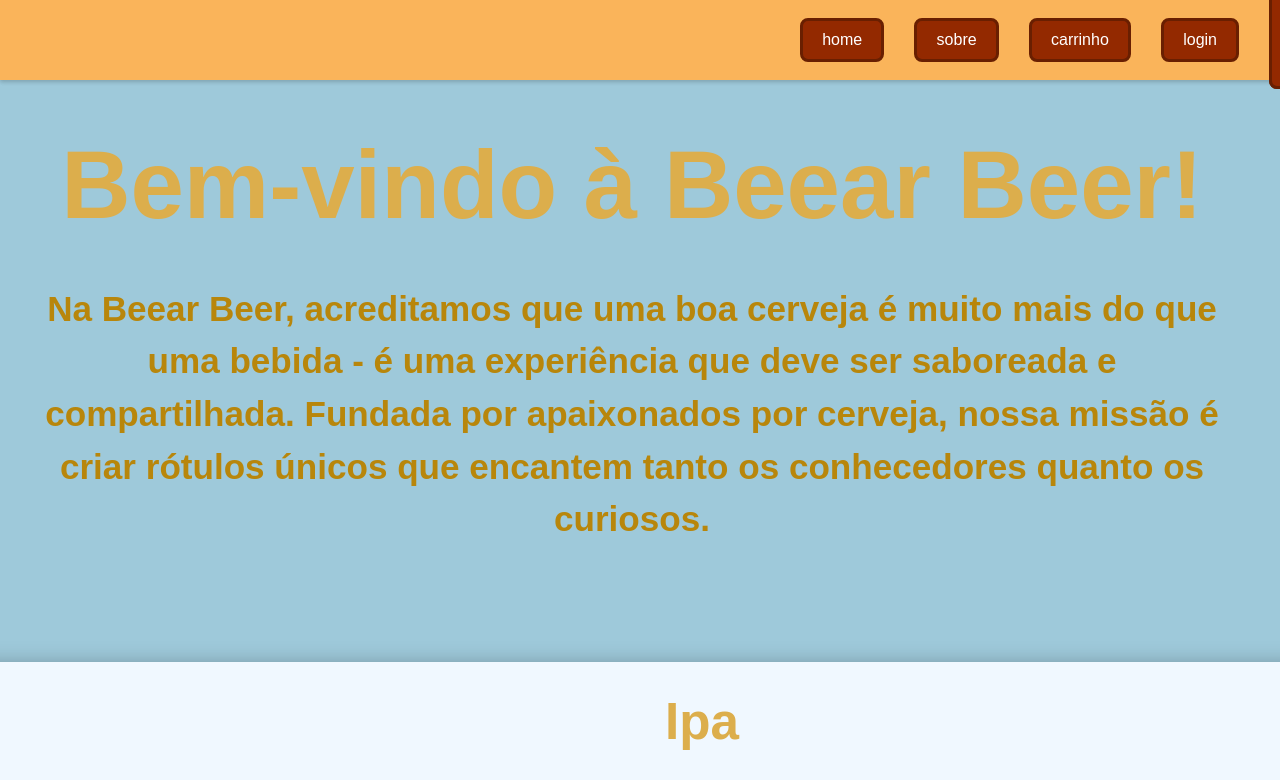
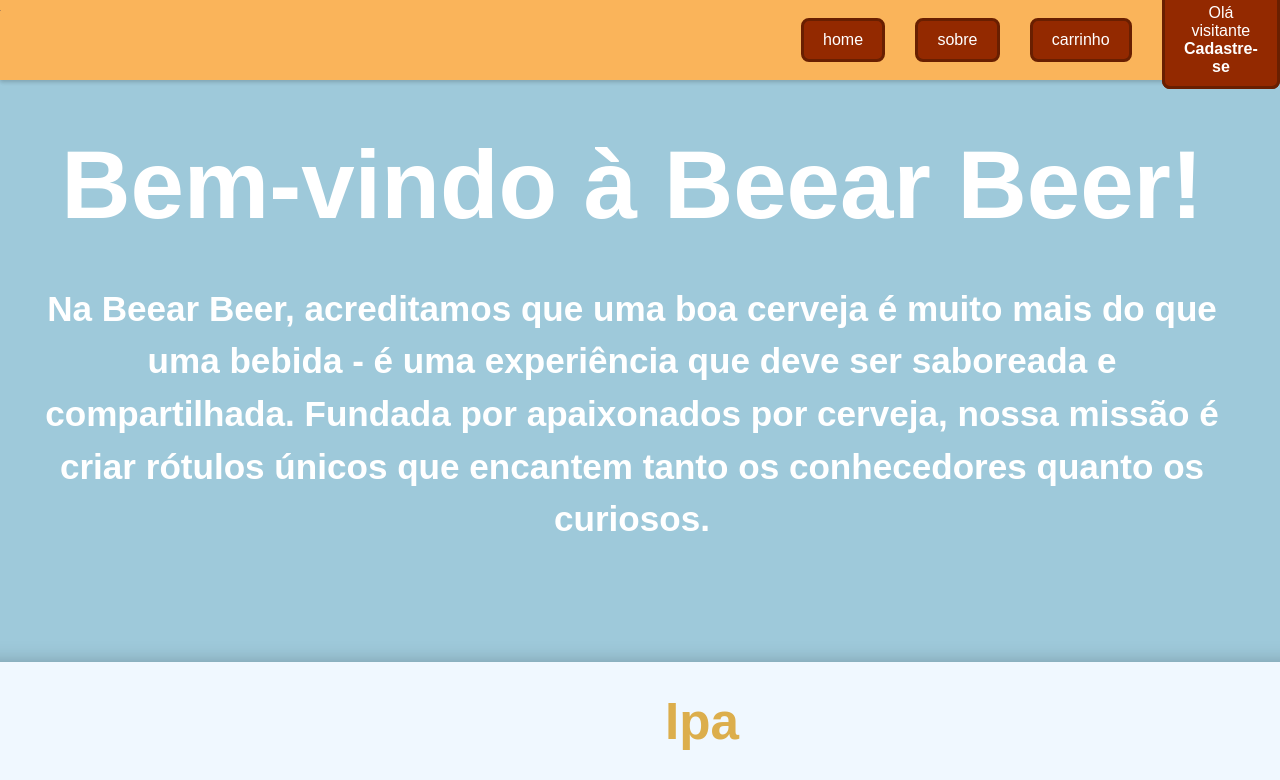
Before and after one commit to bielsolosos/Trabalho-Final-React, a React (Vite) app in the folder Beear/: page / in a window 1280 px wide. Shown: the top 780 px of the page. Built offline with nearby package versions, Linux system fonts and the light colour scheme.

Commit message:
ajeitado

```diff
--- a/Beear/src/components/Banner/Banner.css
+++ b/Beear/src/components/Banner/Banner.css
@@ -95,7 +95,7 @@
     margin-top: 100px;
     width: 1200px;
     height: 40vh;
-    color: darkgoldenrod;
+    color: rgb(255, 255, 255);
 }
 .icon[for="c1"] {
     background-image: url("../../Images/Ipa.png");
--- a/Beear/src/components/Banner/Banner.jsx
+++ b/Beear/src/components/Banner/Banner.jsx
@@ -27,7 +27,7 @@ export function Banner() {
     return (
         <>
         <div class= 'titlee'>
-            <h1>Bem-vindo à Beear Beer!</h1>
+            <h1 style={{color: "white"}}>Bem-vindo à Beear Beer!</h1>
             <br />
             <h3>Na Beear Beer, acreditamos que uma boa cerveja é muito mais do que uma bebida - é uma experiência que deve ser saboreada e compartilhada. Fundada por apaixonados por cerveja, nossa missão é criar rótulos únicos que encantem tanto os conhecedores quanto os curiosos.</h3>
             </div>
--- a/Beear/src/components/NavBar/NavBar.jsx
+++ b/Beear/src/components/NavBar/NavBar.jsx
@@ -68,7 +68,6 @@ function Navbar() {
                     <Botao title={'cópia não comédia'} onclick={mudarRotaHome} valor={'home'}/>
                     <Botao title={'cópia não comédia'} onclick={mudarRotaSobre} valor={'sobre'}/>
                     <Botao title={'cópia não comédia'} onclick={mudarRotaCarrinho} valor={'carrinho'}/>
-                    <Botao title={'cópia não comédia'} onclick={mudarRotaLogin} valor={'login'}/>
                     <Botao valor={verificarLogin()} subValor={verificarLogin2()} onclick={redirecionarRota}></Botao>
 
                 </div>
```
